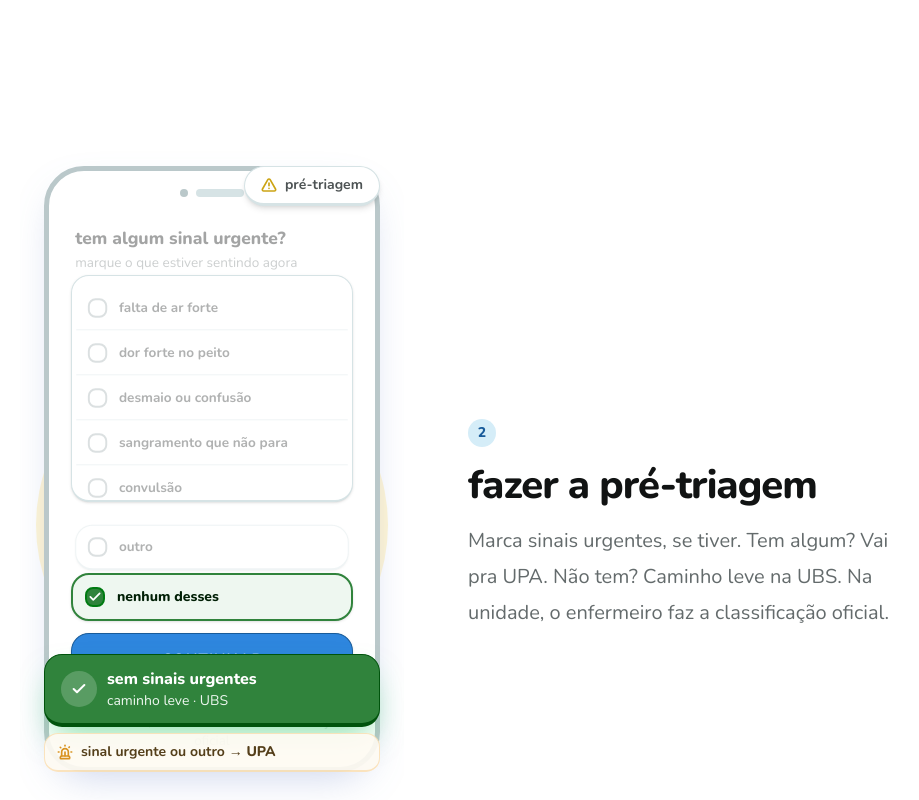
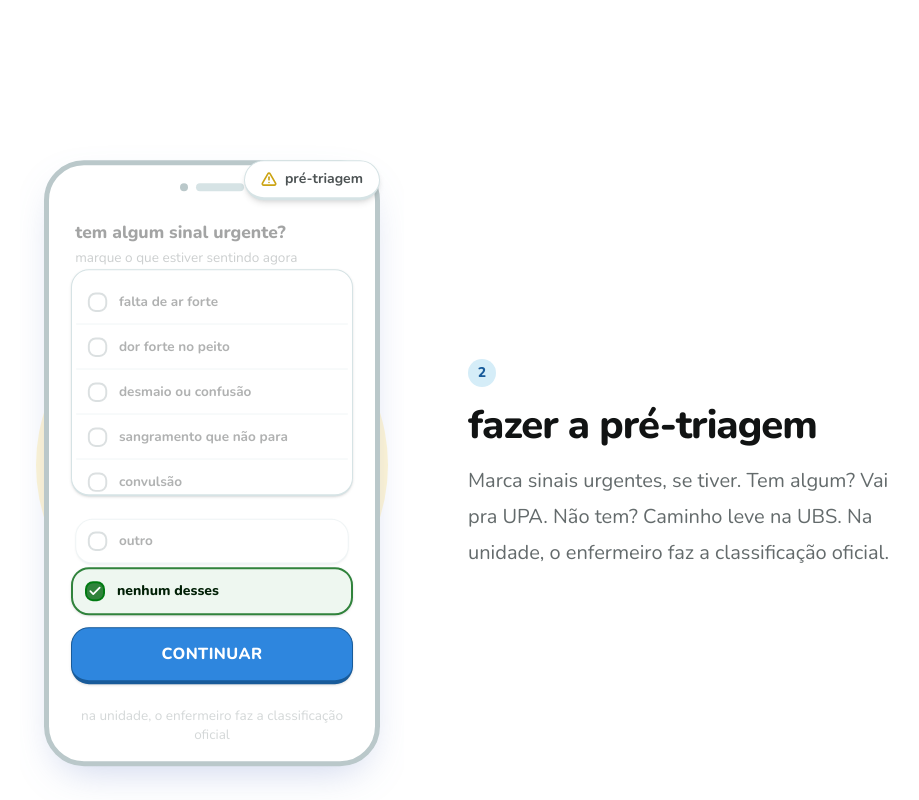
Before and after one commit to ryansldev/fila-saude, a Next.js app in the folder apps/web/: page / in a window 1280 px wide. Shown: the part 1600-2400 px from the top of the page, without its empty margins (108-1027 px from the left). Built offline with nearby package versions, Linux system fonts and the light colour scheme.

Commit message:
refactor: improve code

```diff
--- a/apps/web/components/landing/illustrations/urgency-check-illustration.tsx
+++ b/apps/web/components/landing/illustrations/urgency-check-illustration.tsx
@@ -1,6 +1,6 @@
 "use client";
 
-import { AlertTriangle, Check, Siren } from "lucide-react";
+import { AlertTriangle, Check } from "lucide-react";
 import { motion, useInView, useReducedMotion } from "motion/react";
 import { useEffect, useRef, useState } from "react";
 
@@ -119,37 +119,9 @@ const ctaVariants = {
   },
 };
 
-const footerCard = {
-  idle: { scale: 0.92, y: 16, opacity: 0 },
-  static: { scale: 1, y: 0, opacity: 1 },
-  reset: { scale: 0.92, y: 16, opacity: 0, transition: { duration: 0.2, ease: easeInOut } },
-  intro: { scale: 0.92, y: 16, opacity: 0 },
-  select: { scale: 0.9, y: 14, opacity: 0 },
-  result: {
-    opacity: [0, 1, 1],
-    scale: [0.88, 1.08, 1],
-    y: [20, 0],
-    transition: { duration: 0.52, ease: easePop },
-  },
-};
-
-const footerHint = {
-  idle: { scale: 0.9, y: 12, opacity: 0 },
-  static: { scale: 1, y: 0, opacity: 0.9 },
-  reset: { scale: 0.9, y: 12, opacity: 0, transition: { duration: 0.2, ease: easeInOut } },
-  intro: { scale: 0.9, y: 12, opacity: 0 },
-  select: { scale: 0.9, y: 12, opacity: 0 },
-  result: {
-    opacity: [0, 0.9, 0.9],
-    scale: [0.9, 1.04, 1],
-    y: [12, 0],
-    transition: { duration: 0.45, ease: easePop, delay: 0.12 },
-  },
-};
-
 const INTRO_MS = 1550;
 const SELECT_MS = 520;
-const RESULT_MS = 2100;
+const RESULT_MS = 800;
 
 export function UrgencyCheckIllustration() {
   const ref = useRef<HTMLDivElement>(null);
@@ -204,7 +176,7 @@ export function UrgencyCheckIllustration() {
 
   return (
     <IllustrationStage tone="yellow">
-      <IllustrationScene className="pb-32 sm:pb-36">
+      <IllustrationScene>
         <motion.div
           ref={ref}
           className="relative"
@@ -298,39 +270,6 @@ export function UrgencyCheckIllustration() {
               </motion.p>
             </motion.div>
           </PhoneFrame>
-
-        <motion.div
-          className="absolute inset-x-0 bottom-0 space-y-1.5"
-          initial="idle"
-          animate={contentPhase}
-          variants={introSequence}
-          aria-hidden={contentPhase !== "result" && contentPhase !== "static"}
-        >
-          <motion.div
-            className="rounded-2xl border border-b-4 border-green-700 bg-green-500 px-3 py-2.5 shadow-[0_16px_32px_-10px_rgba(34,197,94,0.55)] sm:px-4 sm:py-3"
-            variants={footerCard}
-          >
-            <div className="flex items-center gap-2.5">
-              <span className="flex size-9 shrink-0 items-center justify-center rounded-full bg-white/20 text-white">
-                <Check className="size-4" strokeWidth={3} />
-              </span>
-              <div className="min-w-0 text-white">
-                <p className="text-sm font-extrabold sm:text-base">sem sinais urgentes</p>
-                <p className="truncate text-sm text-green-50">caminho leve · UBS</p>
-              </div>
-            </div>
-          </motion.div>
-
-          <motion.div
-            className="flex items-center gap-2 rounded-xl border border-b-2 border-orange-200 bg-orange-50 px-3 py-2"
-            variants={footerHint}
-          >
-            <Siren className="size-4 shrink-0 text-orange-600" strokeWidth={2.5} />
-            <p className="min-w-0 text-sm font-bold text-orange-900">
-              sinal urgente ou outro → <span className="font-extrabold">UPA</span>
-            </p>
-          </motion.div>
-        </motion.div>
         </motion.div>
       </IllustrationScene>
     </IllustrationStage>
```
